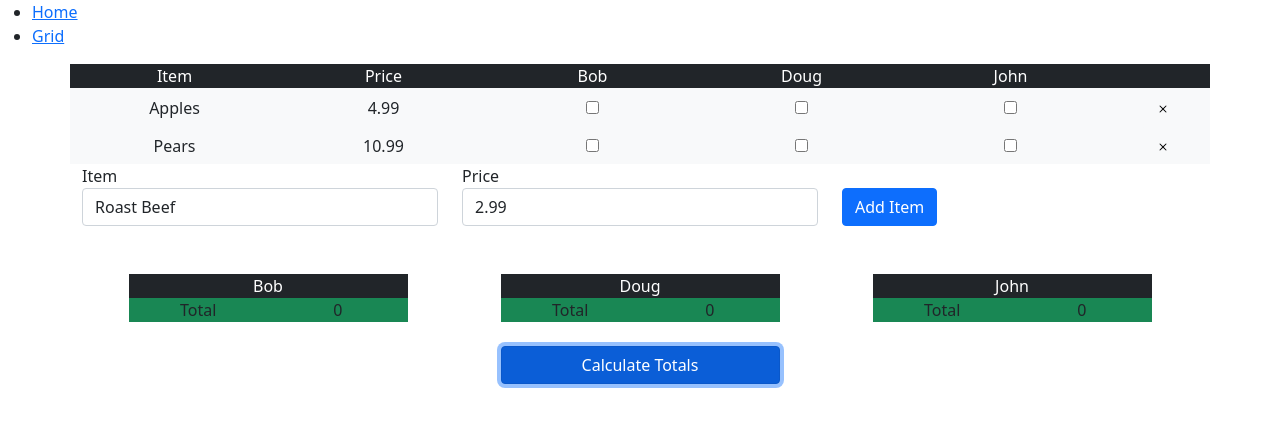
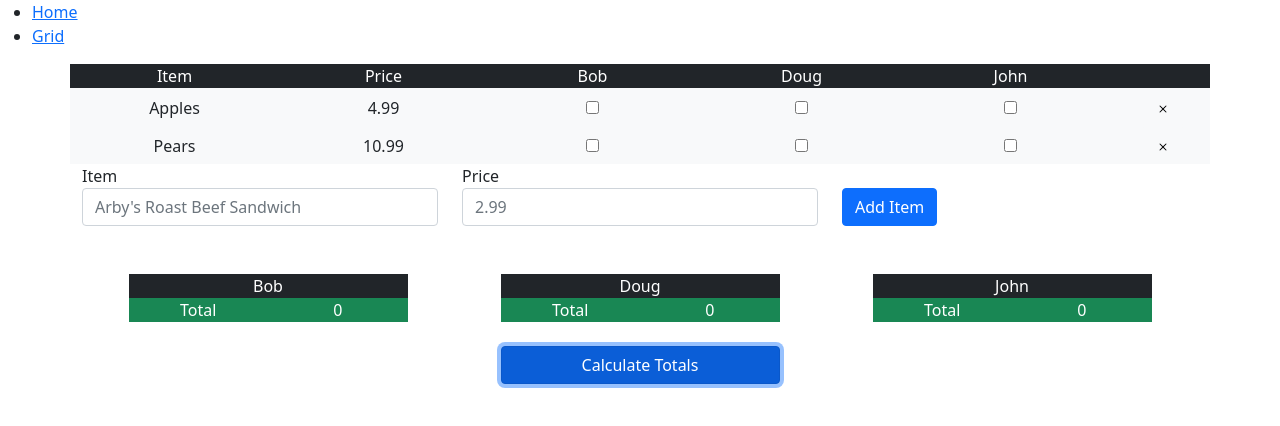
Before and after one commit to jlu51/Basket, a React (Create React App) app: page /grid in a window 1280 px wide. Both pictures are taken after a click on the button "Calculate Totals". Shown: the top 426 px of the page. Built offline with nearby package versions, Linux system fonts and the light colour scheme; a small style sheet from the web is missing.

Commit message:
Fixed Styling and Added delete item row

```diff
--- a/src/components/GridCalculator.js
+++ b/src/components/GridCalculator.js
@@ -12,47 +12,48 @@ function GridCalculator() {
    const [header, setHeader] = useState(["Item", "Price", "Bob", "Doug", "John"]);
    const [shoppers, setShoppers] = useState(
       {
-         "Bob": {name: "Bob", itemList: {}, amountOwed: 0},
-         "Doug": {name: "Doug", itemList: {}, amountOwed: 0},
-         "John": {name: "John", itemList: {}, amountOwed: 0}
+         "Bob": {name: "Bob", itemList: {}},
+         "Doug": {name: "Doug", itemList: {}},
+         "John": {name: "John", itemList: {}}
       });
-   const [item, setItem] = useState("Roast Beef");
-   const [price, setPrice] = useState("2.99");
+   const [item, setItem] = useState("");
+   const [price, setPrice] = useState("");
    const [toggleTotals, setToggleTotals] = useState(false)
-
-   function handleRemoveItem(item) {
-      console.log("REmoving item " + item)
-      const newItems = {...items}
-      delete newItems[item]
-      console.dir(newItems)
-      setItems(newItems)
-
-
-      setToggleTotals(false)
-   }
-
-   function handleAddHeader(name) {
-      console.log(name);
-      setHeader(prevHeader => {
-         return [...prevHeader, name]
-      })
-   }
 
    function handleAddRow(item, price) {
       console.log(price + " " + item);
       if (!(item in items) && item !== "" && price !== 0) {  // Create two error messages, one for bad input, another for al;ready entered item name
          setItems({...items, [item]: {itemName: item, price: price, count: 0}})
-         // setItem("") used to reset input fields
-         // setPrice("") used to reset input fields
+         setItem("")
+         setPrice("")
          console.log("DEPTH")
       }
    }
 
-   const handleDeleteItem = (item) => {
-      // remove from everybody's item list
-      //fix the count and splitPrice
+   const handleRemoveItem = (itemToRemove) => {
+      // remove item from everybody's item list
+      const updatedItems = {...items}
+      const updatedShoppers = {...shoppers}
+      for (var person in updatedShoppers) {
+         for (var item in updatedShoppers[person]["itemList"]) {
+            if (item == itemToRemove) {
+               console.log("MATCHED")
+               delete updatedShoppers[person]["itemList"][item]
+            }
+         }
+      }
+      //udpate the count and splitPrice
+      for (var item in updatedItems) {
+         if (item == itemToRemove) {
+            console.log("MATCHED2")
+           delete updatedItems[item]
+         }
+      }
 
-      // set the new state of items and shoppers
+      // set the new state of items, shoppers, and hide total cost
+      setToggleTotals(false)
+      setShoppers(updatedShoppers)
+      setItems(updatedItems)
    }
 
    // Function written as an arrow function
@@ -68,14 +69,12 @@ function GridCalculator() {
          const updatedShoppers = {...shoppers}
          delete updatedShoppers[name]["itemList"][item]
          setShoppers(updatedShoppers)
-         // shoppers[name]["itemList"][item] = false
       }
 
       if (items[item]["count"] > 0) {
          items[item]["splitPrice"] = (items[item]["price"] / items[item]["count"]).toFixed(2)
       }
 
-      // updateCosts()
       setToggleTotals(false)
       console.log(items)
       console.log(shoppers)
@@ -90,7 +89,6 @@ function GridCalculator() {
             shoppers[person]["amountOwed"] = parseFloat(shoppers[person]["amountOwed"]) + parseFloat(items[itemName]["splitPrice"])
          })
       })
-
    }
 
    return (
@@ -148,7 +146,7 @@ function GridCalculator() {
                   </div>
                </form>
             </div>
-            <ResultGrid items={items} shoppers={shoppers} showTotals={toggleTotals} handleToggleTotal={setToggleTotals} />
+            <ResultGrid items={items} shoppers={shoppers} toggleTotals={toggleTotals} setToggleTotals={setToggleTotals} />
          </div>
       </div>
    );
--- a/src/components/ResultGrid.js
+++ b/src/components/ResultGrid.js
@@ -1,6 +1,6 @@
 import React, { useState } from 'react';
 
-const ResultGrid = ({items, shoppers, showTotals, handleToggleTotal}) => {
+const ResultGrid = ({items, shoppers, toggleTotals, setToggleTotals}) => {
 
    const [totalList, setTotalList] = useState({})
 
@@ -16,7 +16,7 @@ const ResultGrid = ({items, shoppers, showTotals, handleToggleTotal}) => {
 
       setTotalList(updatedTotalList)
       console.log(updatedTotalList)
-      handleToggleTotal(true)
+      setToggleTotals(true)
    }
 
    return (
@@ -25,14 +25,17 @@ const ResultGrid = ({items, shoppers, showTotals, handleToggleTotal}) => {
             {Object.keys(shoppers).map((person) => {
                return (
                   <>
-                     <div className="col-3 text-center">
+                     <div className="col-3">
                         <div className="row justify-content-around">
-                           <div className="col bg-dark text-white">
+                           <div className="col bg-dark text-white text-center">
                               {person}
                            </div>
-                           {Object.keys(shoppers[person]["itemList"]).map((item) => (
+                           {Object.keys(shoppers[person]["itemList"]).map((item, index) => (
                               <div className="row bg-light">
                                  <div className="col">
+                                    {index + 1}
+                                 </div>
+                                 <div className="col-7 text-center">
                                     {item}
                                  </div>
                                  <div className="col">
@@ -46,9 +49,9 @@ const ResultGrid = ({items, shoppers, showTotals, handleToggleTotal}) => {
                )})}
          </div>
 
-         {showTotals && <div className="row justify-content-around">
+         {toggleTotals && <div className="row justify-content-around">
             {Object.keys(totalList).map((name) => (
-               <div className="col-3 bg-success text-center">
+               <div className="col-3 bg-success text-white text-center">
                   <div className="row">
                      <div className="col">
                         Total
```
